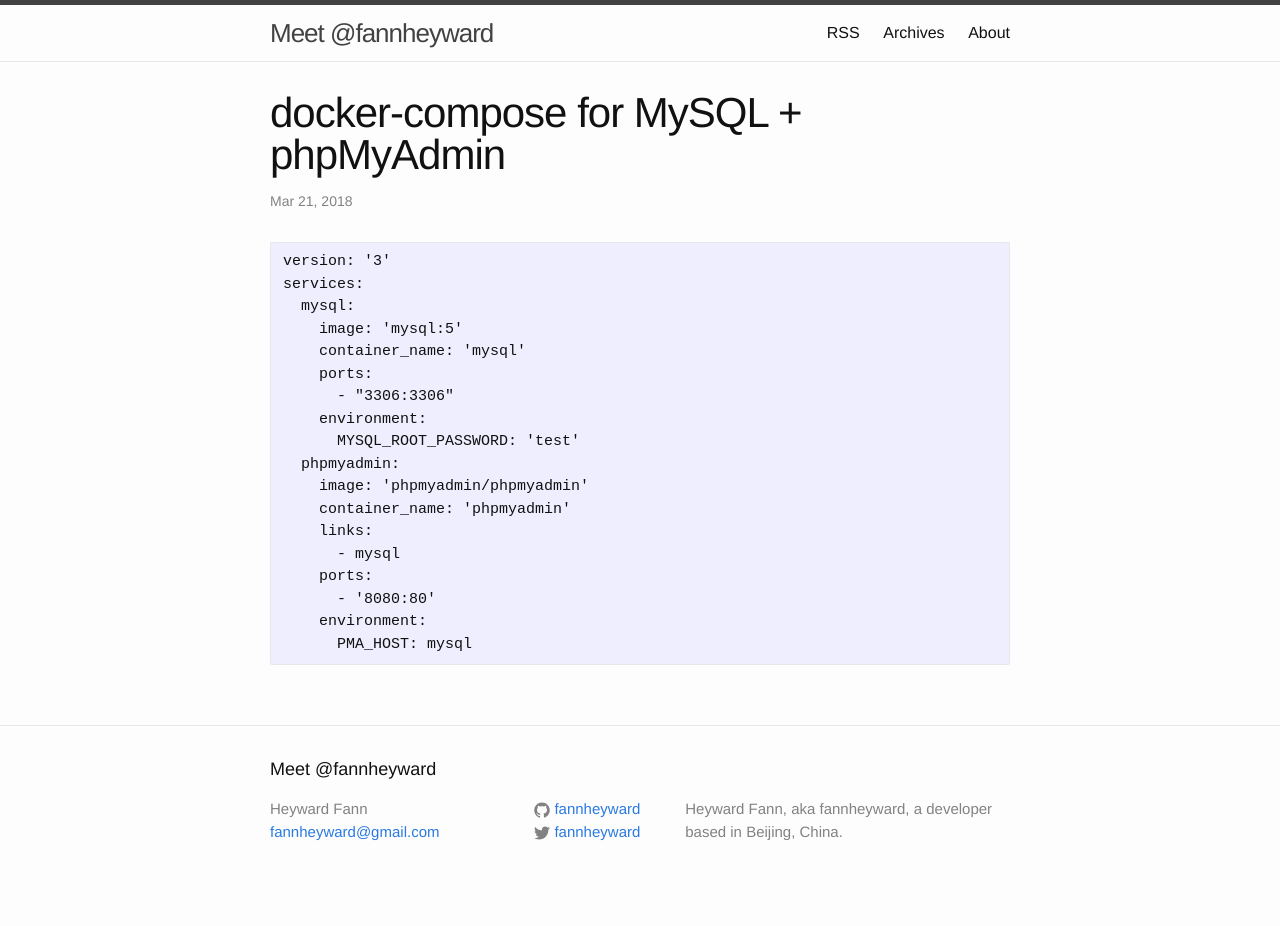
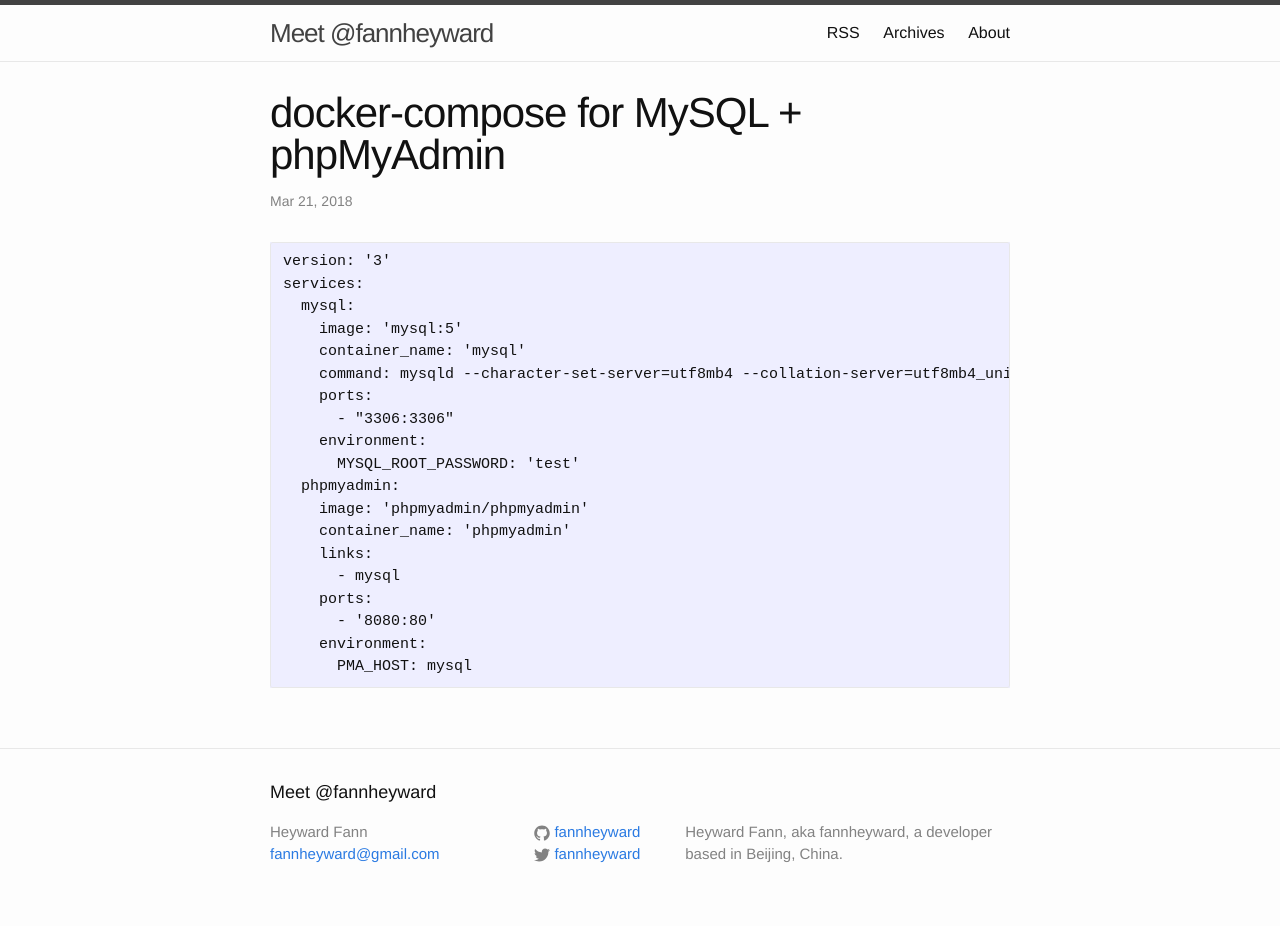
Before and after one commit to fannheyward/fannheyward.github.io, a Jekyll site: the page built from _posts/2018-03-21-docker-compose-mysql-phpmyadmin.markdown, in a window 1280 px wide. Built offline with Jekyll 4.4.1, drawn with Linux system fonts in a browser that asks for light colours; before the commit the page ends 903 px from its top, so only the background shows below that.

Commit message:
mysql charset utf8mb4

```diff
--- a/_posts/2018-03-21-docker-compose-mysql-phpmyadmin.markdown
+++ b/_posts/2018-03-21-docker-compose-mysql-phpmyadmin.markdown
@@ -10,6 +10,7 @@
   mysql:
     image: 'mysql:5'
     container_name: 'mysql'
+    command: mysqld --character-set-server=utf8mb4 --collation-server=utf8mb4_unicode_ci --init-connect='SET NAMES UTF8;'
     ports:
       - "3306:3306"
     environment:
```
